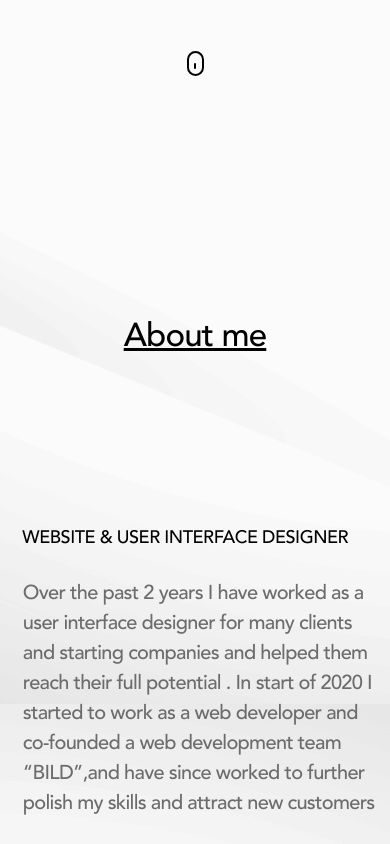
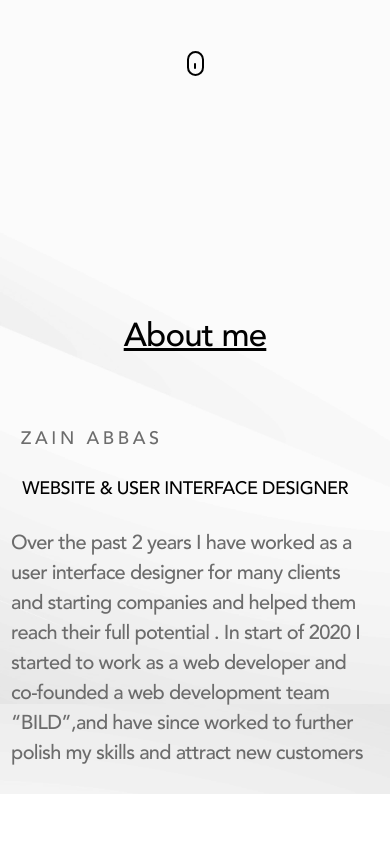
Before and after one commit to ZainAbbas97/Portfolio-Website, a plain HTML site: page index.html in a window 390 px wide. Shown: the part 697-1541 px from the top of the page. After the commit the page ends 1491 px from the top, so only its background shows below. Drawn offline with Linux system fonts and the light colour scheme.

Commit message:
Redemption att responsive

```diff
--- a/style.sass
+++ b/style.sass
@@ -130,7 +130,7 @@ body
     text-decoration-line: underline
 .who
     margin-bottom: 2vh
-    margin-left: -33vw
+    margin-right: -14vw
     margin-top: -10vh
     font-weight: normal
     font-size: 35px
@@ -148,7 +148,7 @@ body
     letter-spacing: -0.025em
     text-transform: uppercase
 .description
-    margin-left: 4vw
+    margin-right: 6vw
     font-weight: normal
     font-size: 30px
     line-height: 58px
```
Also changed, not shown: style.css, 1 other file.
